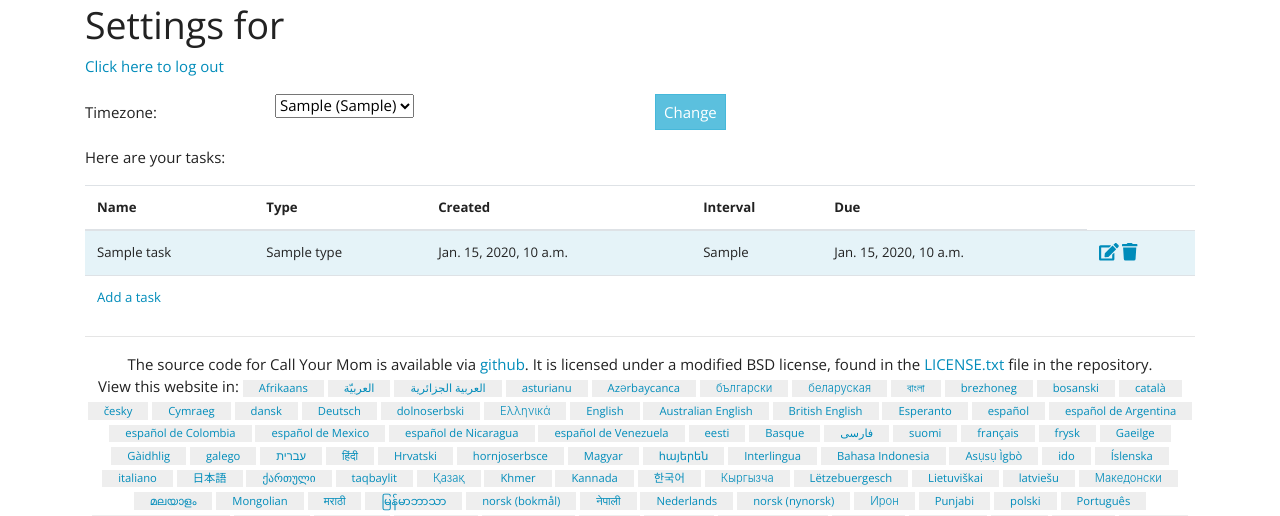
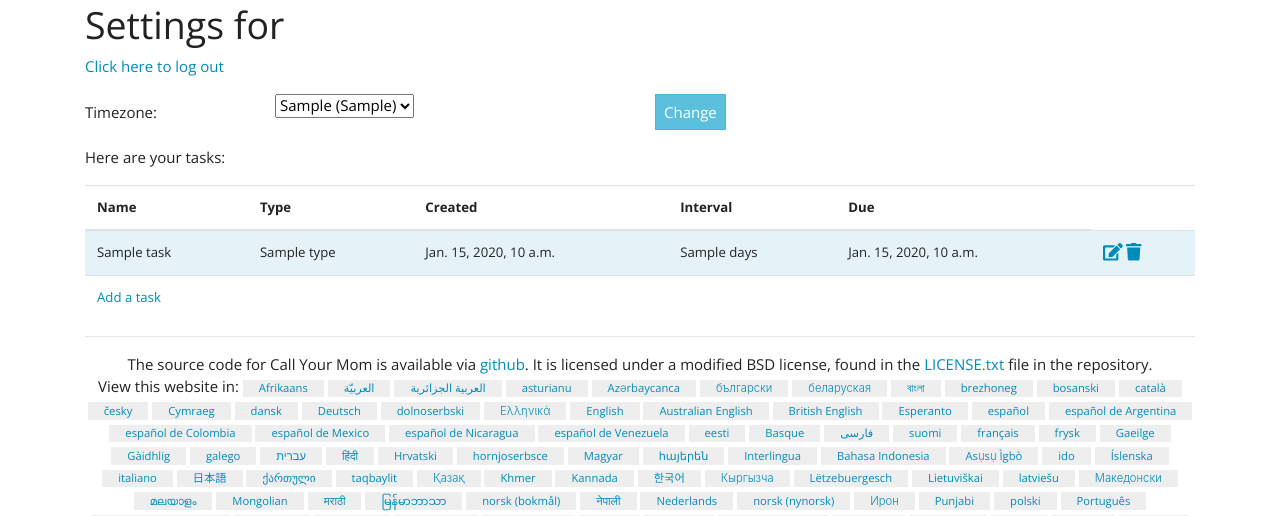
Before and after one commit to remram44/call_your_mom, a Django app: template call_your_mom/templates/call_your_mom/profile.html in a window 1280 px wide. Shown: the part 136-652 px from the top of the page. Run offline with Django 3.2, Linux system fonts and the light colour scheme; the template is opened without the code that fills it: most values are stand-ins (such as "Sample title", 1, 10 or a date in 2020); some libraries are stand-ins or nearby versions.

Commit message:
Add 'days' unit to interval in task list

```diff
--- a/call_your_mom/templates/call_your_mom/profile.html
+++ b/call_your_mom/templates/call_your_mom/profile.html
@@ -42,7 +42,7 @@
         <td>{{ task.name }}</td>
         <td>{{ task.type }}</td>
         <td>{{ task.created }}</td>
-        <td>{{ task.interval_days }}</td>
+        <td>{% with interval=task.interval_days %}{% blocktrans %}{{ interval }} days{% endblocktrans %}{% endwith %}</td>
         <td>{{ task.due }}</td>
         <td>
           <a href="{% url 'change_task' task.id %}"><i class="fas fa-edit fa-lg" title="{% trans "Edit task" %}"></i></a>
```
Also changed, not shown: call_your_mom/locale/fr/LC_MESSAGES/django.po.
